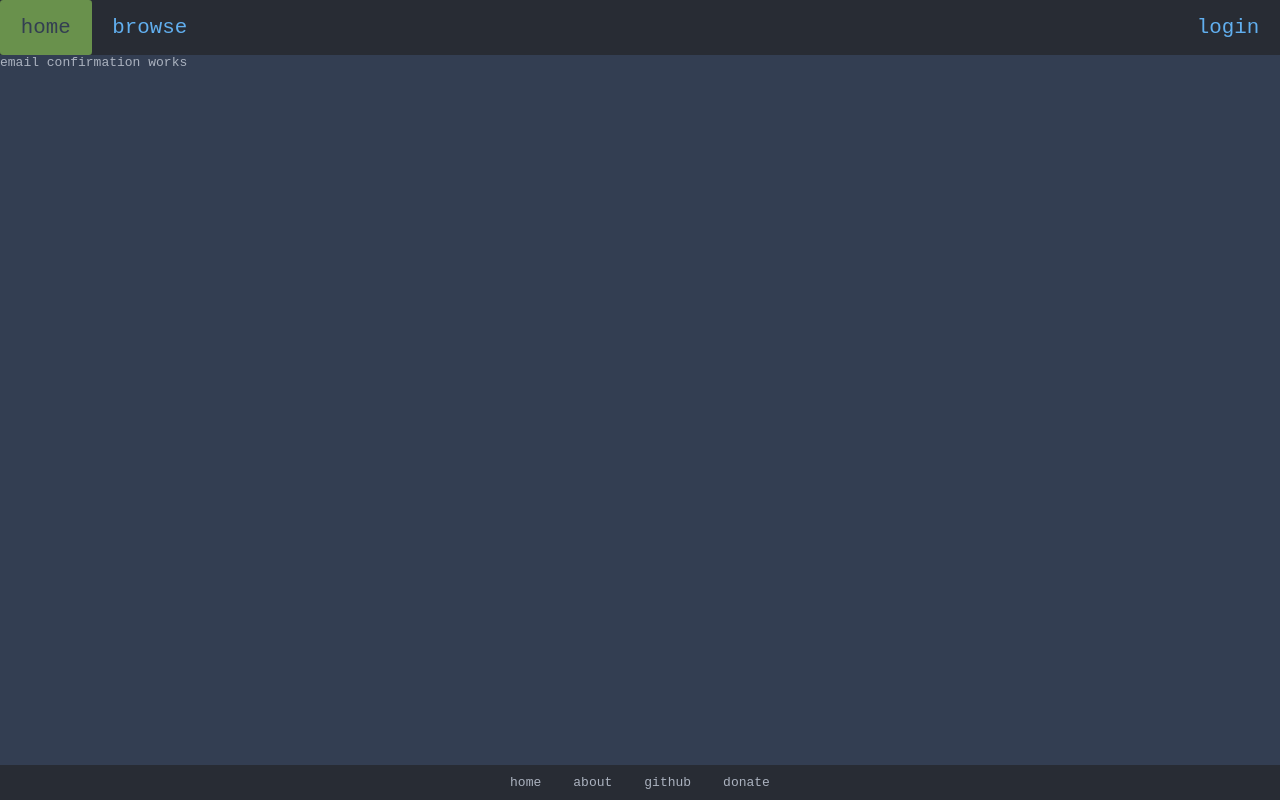
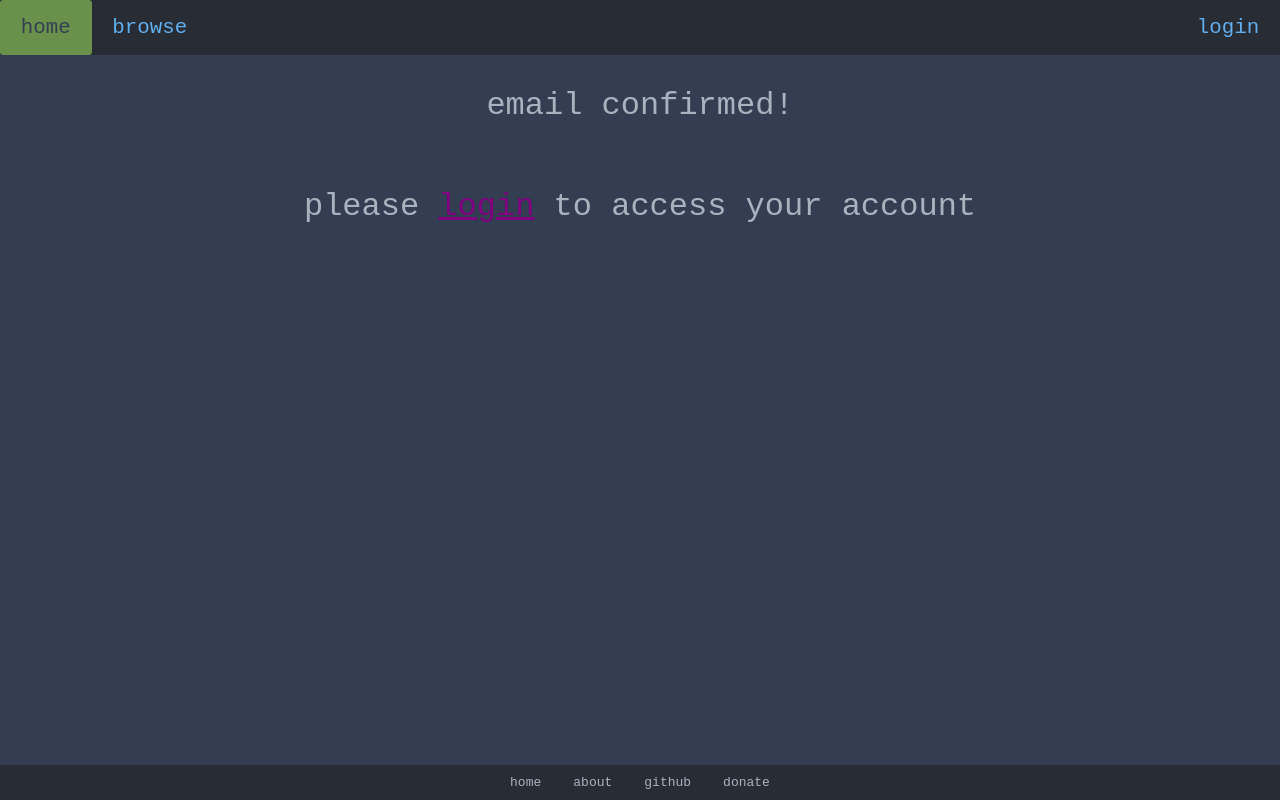
Before and after one commit to timdh94/sailboard, a React (Create React App) app in the folder client/: page /confirmation/1 in a window 1280 px wide. Built offline with nearby package versions, Linux system fonts and the light colour scheme; no server answers; sample sign-in values are in the browser's storage.

Commit message:
Sold listings history now properly shows the buyer's email address.

```diff
--- a/client/src/components/bids/BidResponse/BidResponse.js
+++ b/client/src/components/bids/BidResponse/BidResponse.js
@@ -4,12 +4,10 @@ import React, { useState } from 'react';
 
 const BidResponse = ({ bid }) => {
   const [currBid, setCurrBid] = useState(bid);
-  const [serverRes, setServerRes] = useState('');
 
   const rejectBid = async () => {
     const res = await BidService.rejectBid(bid);
     if (res.message) {
-      setServerRes(res.message);
       setCurrBid({
         ...bid,
         status: 'Rejected'
@@ -18,8 +16,7 @@ const BidResponse = ({ bid }) => {
   };
 
   const acceptBid = async () => {
-    const res = await BidService.acceptBid(bid);
-    setServerRes(res.message);
+    await BidService.acceptBid(bid);
     setCurrBid({
       ...bid,
       status: 'Accepted!'
@@ -49,7 +46,6 @@ const BidResponse = ({ bid }) => {
           onClick={rejectBid}
         />
       </div>
-      {serverRes}
     </div>
   );
 };
--- a/client/src/components/bids/UserBids/SoldItem/SoldItem.js
+++ b/client/src/components/bids/UserBids/SoldItem/SoldItem.js
@@ -23,7 +23,7 @@ const SoldItem = ({ item, userName }) => {
         <div className='sold-item-info'>
           <p>sold to: {item.User.userName}</p>
           <p>sold price: ${item.soldPrice}</p>
-          <p>contact: {item.User.email}</p>
+          <p>contact: {item.winnerEmail}</p>
         </div>
       }
     </div>
--- a/client/src/components/emailconfirmation/EmailConfirmation.css
+++ b/client/src/components/emailconfirmation/EmailConfirmation.css
@@ -0,0 +1,16 @@
+.email-confirmation-page {
+  width: 100%;
+  display: flex;
+  flex-direction: column;
+  justify-content: center;
+  align-items: center;
+  font-size: 2rem;
+}
+
+.email-confirmation-page div {
+  margin:2rem;
+}
+
+.email-confirmation-page a {
+  color: purple;
+}
--- a/client/src/components/emailconfirmation/EmailConfirmation.js
+++ b/client/src/components/emailconfirmation/EmailConfirmation.js
@@ -1,18 +1,28 @@
 import './EmailConfirmation.css';
 import { useParams } from 'react-router-dom';
-import React, { useEffect } from 'react';
+import React, { useEffect, useState } from 'react';
 import UserService from '../../services/LoginService';
 
 const EmailConfirmation = () => {
   const { jwt } = useParams();
+  const [confirmed, setConfirmed] = useState(true);
 
   useEffect(() => {
     (async () => {
       const res = await UserService.confirmEmail(jwt);
-      console.log(res);
+      if (res.message === 'Email confirmed!') setConfirmed(false);
     })();
   }, []);
 
+
+  if (confirmed) {
+    return (
+      <div className='email-confirmation-page'>
+        <div>email confirmed!</div>
+        <div>please <a href='http://localhost:3000/login'>login</a> to access your account</div>
+      </div>
+    )
+  }
   return (
     <div>email confirmation works</div>
   );
--- a/client/src/components/login/Login.js
+++ b/client/src/components/login/Login.js
@@ -23,7 +23,7 @@ const LoginForm = () => {
     if (res.accessToken) {
       localStorage.setItem('accessToken', res.accessToken);
       dispatch({ type: 'LOGIN', payload: res.user });
-      history.push('/account');
+      history.push('/');
     }
   };
 
```
Also changed, not shown: 2 other files (tests, documents, lock files or other folders).
